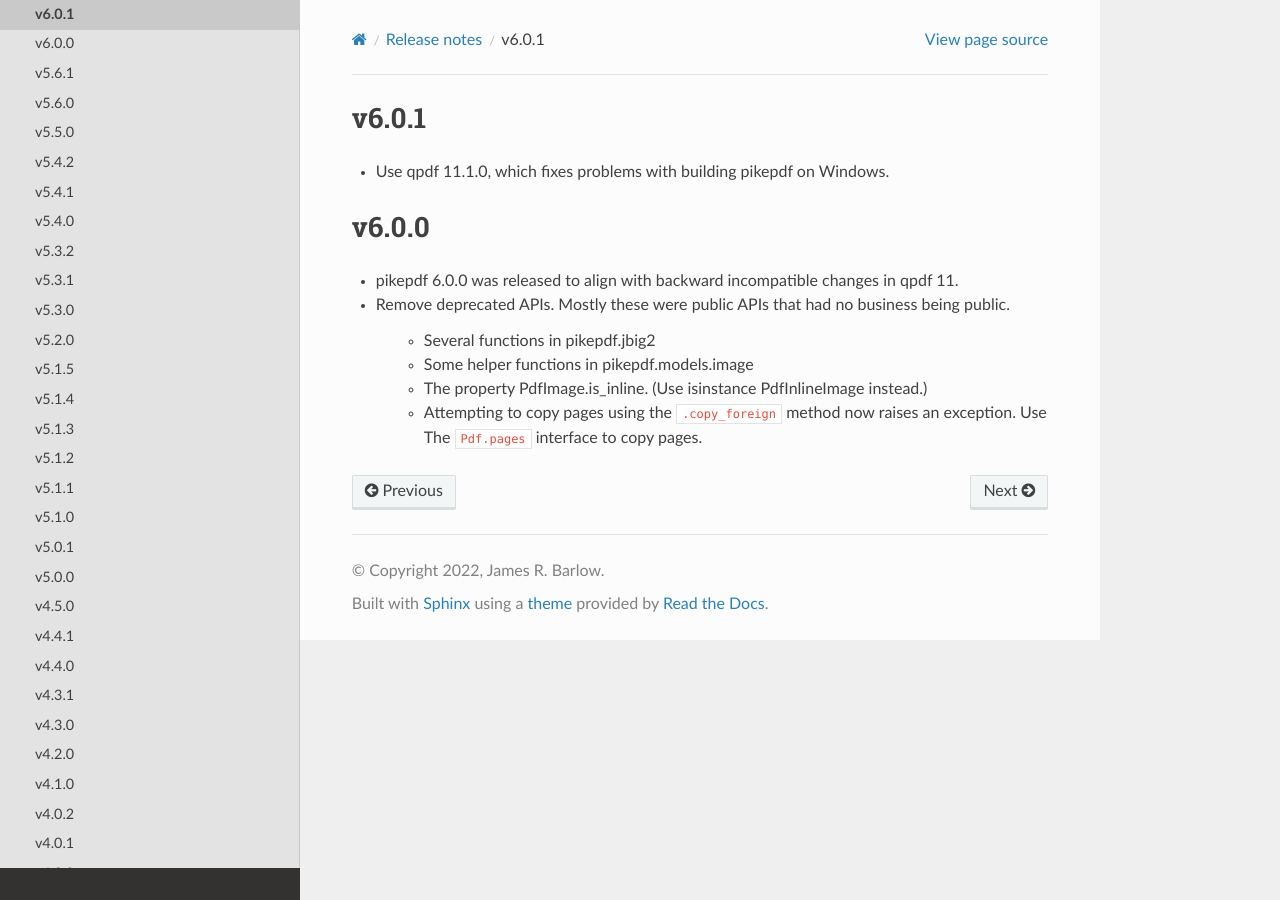
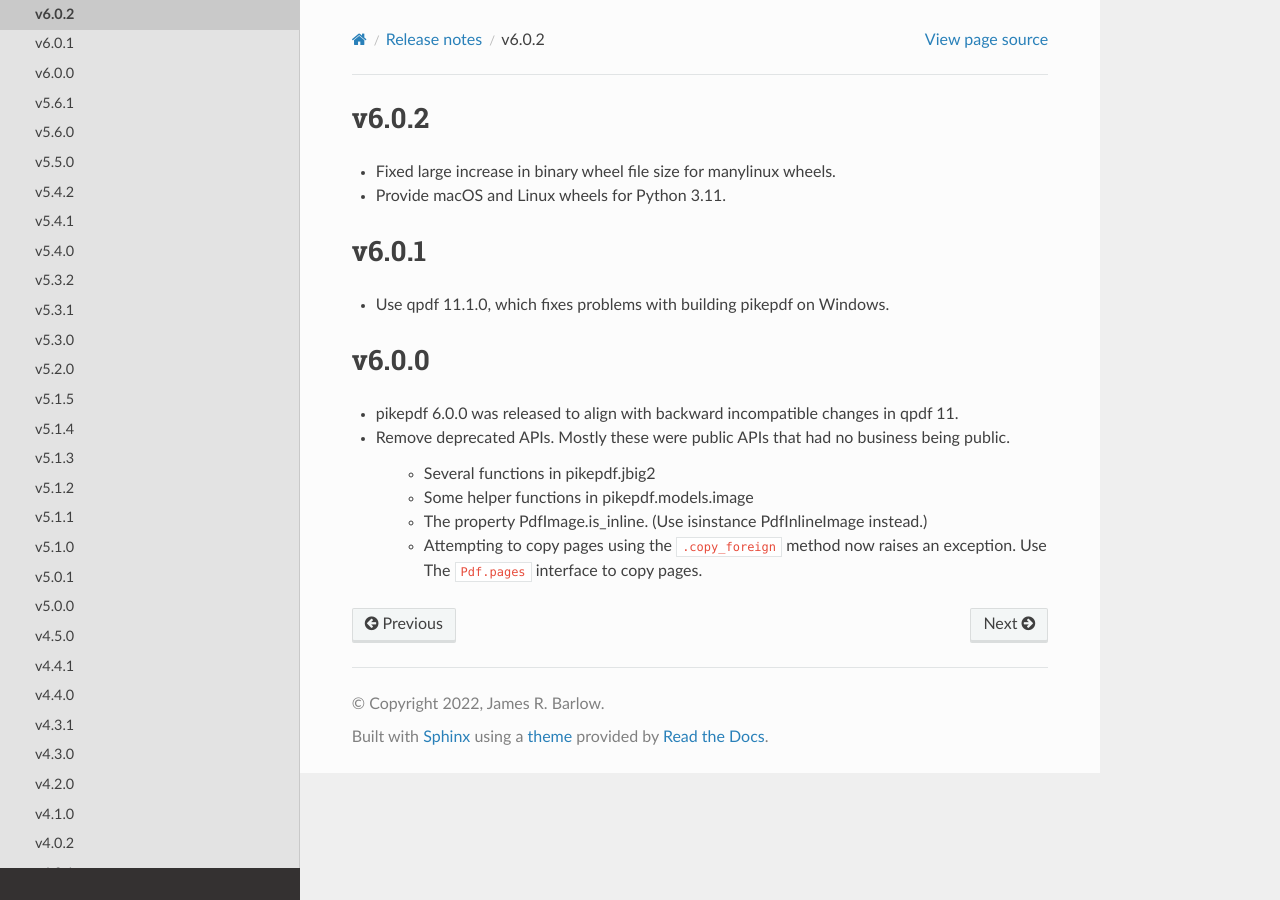
Before and after one commit to pikepdf/pikepdf, a Sphinx documentation site: the page built from docs/releasenotes/version6.rst, in a window 1280 px wide. Built offline with Sphinx 7.4.7 and the Read the Docs theme 2.0.0, drawn with Linux system fonts in a browser that asks for light colours; the version number could not be read and is left out.

Commit message:
v6.0.2 release notes

```diff
--- a/docs/releasenotes/version6.rst
+++ b/docs/releasenotes/version6.rst
@@ -1,3 +1,9 @@
+v6.0.2
+======
+
+- Fixed large increase in binary wheel file size for manylinux wheels.
+- Provide macOS and Linux wheels for Python 3.11.
+
 v6.0.1
 ======
 
```
